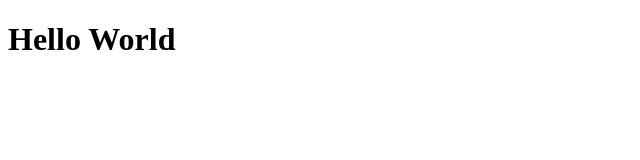
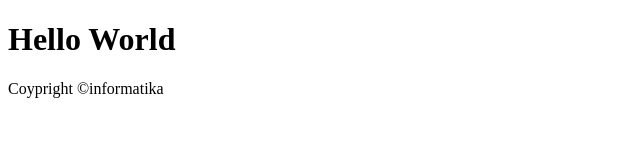
Before and after one commit to djuni25/Prak.IPL, a plain HTML site: page index.html in a window 1280 px wide. Shown: the whole page, without its empty margins (0-640 px from the left). Drawn offline with Linux system fonts and the light colour scheme.

Commit message:
Tambah Footer

```diff
--- a/index.html
+++ b/index.html
@@ -7,5 +7,6 @@
 
 	<h1> Hello World </h1>
 
+	<div>Coypright &copy;informatika</div>
 </body>
 </html>
```
